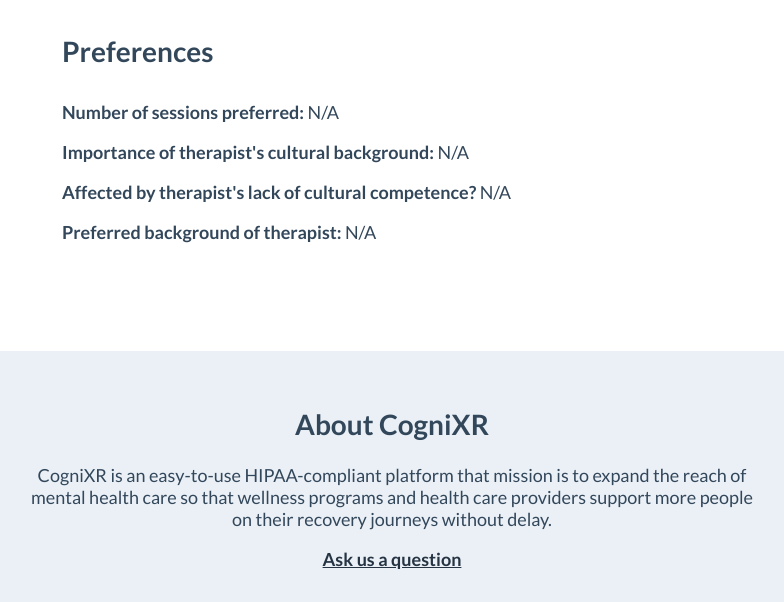
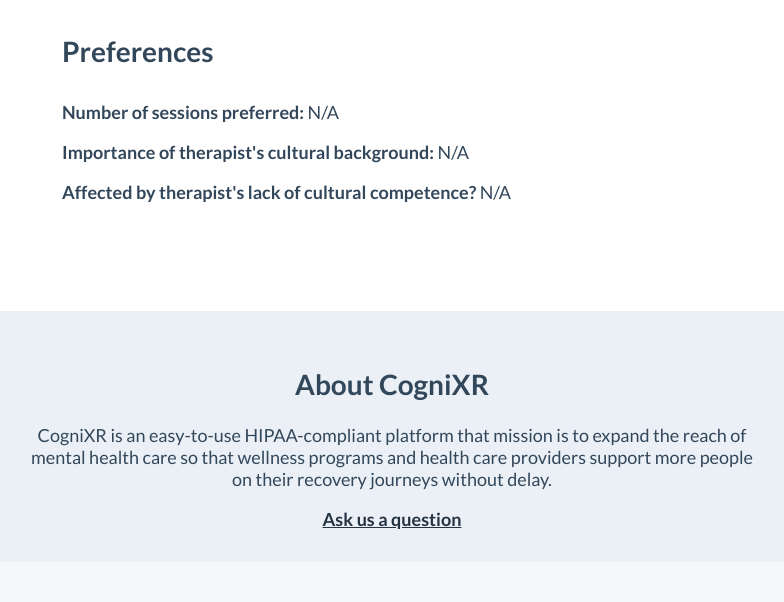
Before and after one commit to jensonjacob96/Capstone_Cogni, a Flask app: page / in a window 1280 px wide. Shown: the part 977-1579 px from the top of the page, without its empty margins (248-1032 px from the left). After the commit the page ends 1507 px from the top, so only its background shows below. Run offline with Flask 2, Linux system fonts and the light colour scheme; a database or web service that is not in the repository returns one stand-in record (values such as "Sample title").

Commit message:
Update cognixrsummary.html

```diff
--- a/templates/cognixrsummary.html
+++ b/templates/cognixrsummary.html
@@ -146,7 +146,6 @@
           <p style="margin-top: 0;"><strong>Number of sessions preferred: </strong>{{ believe or 'N/A'}}</p>
           <p><strong>Importance of therapist's cultural background: </strong>{{ therapist or 'N/A' }}</p>
           <p><strong>Affected by therapist's lack of cultural competence? </strong>{{lack or 'N/A'}}</p>
-          <p><strong>Preferred background of therapist: </strong>{{background or 'N/A'}} </p>
         </td>
       </tr>
     </table>
```
